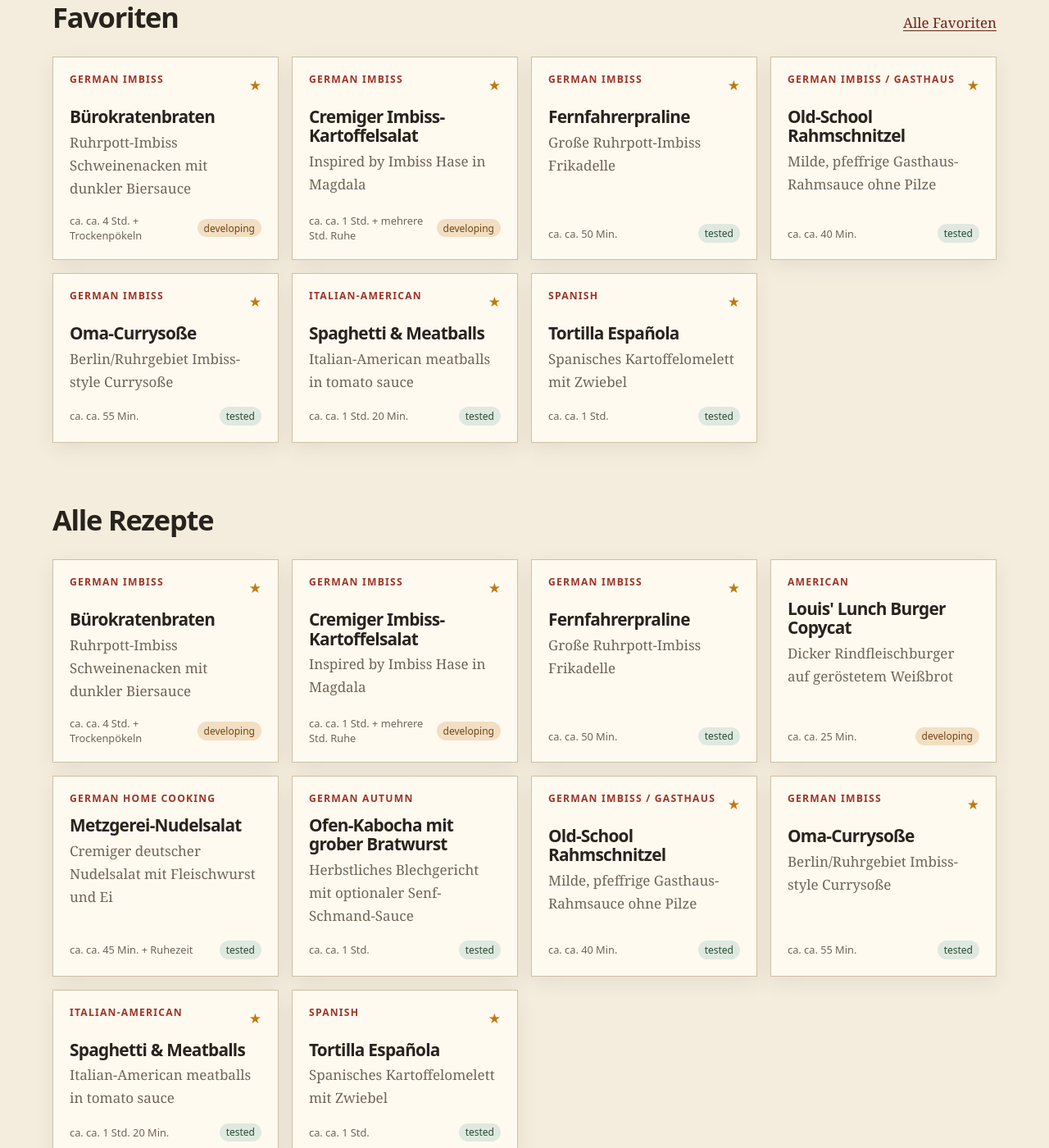
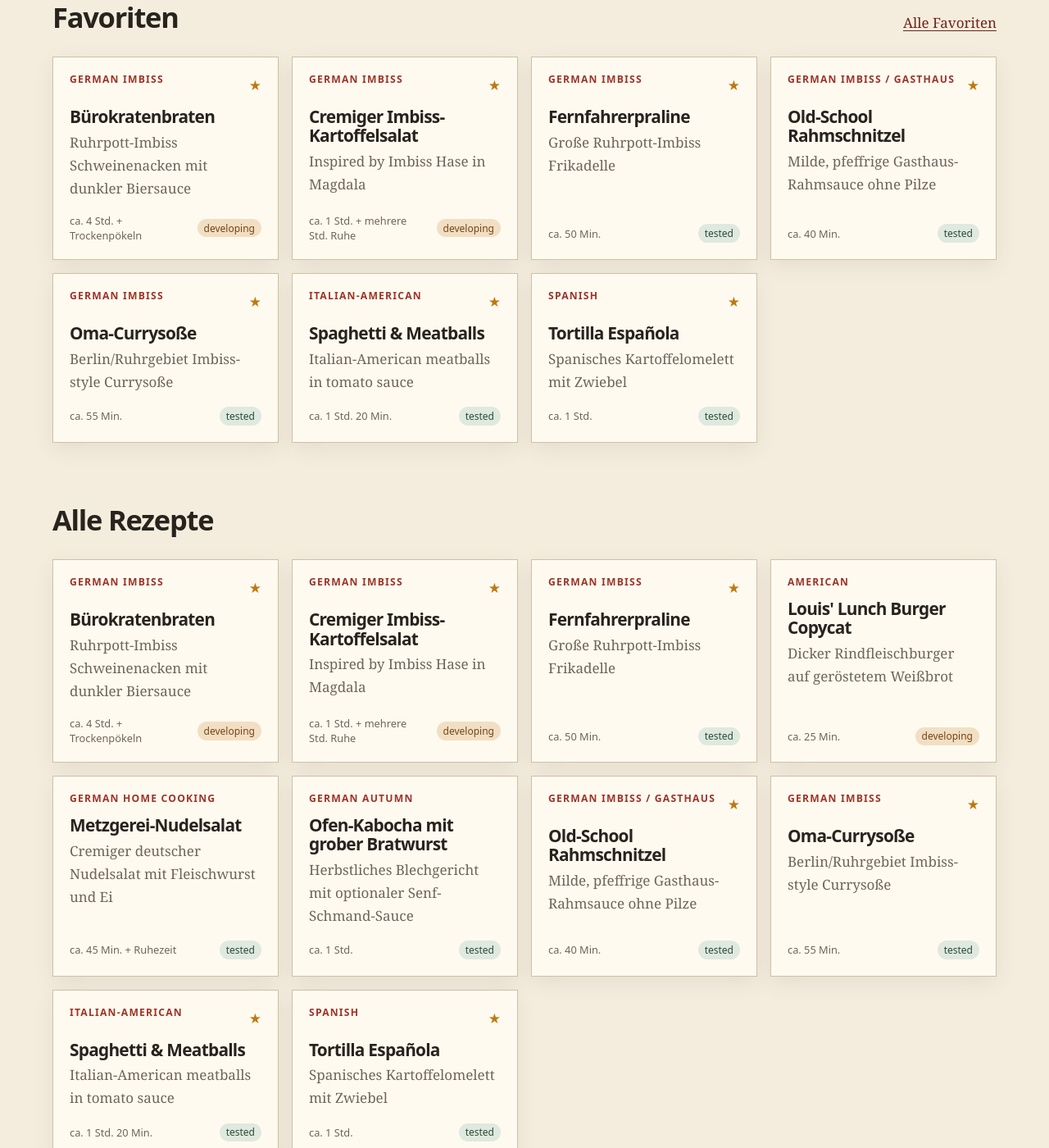
Before and after one commit to detherionx/bespoke-recipes, a Jekyll site: the page built from index.md, in a window 1280 px wide and 1400 px high, scrolled down 1284 px. Shown: the whole window at 82% size. Built offline with Jekyll 4.4.1, drawn with Linux system fonts in a browser that asks for light colours.

Commit message:
Fix recipe card time labels

```diff
--- a/_includes/recipe-card.html
+++ b/_includes/recipe-card.html
@@ -10,7 +10,7 @@
     <h3>{{ recipe.title }}</h3>
     {% if recipe.subtitle %}<p>{{ recipe.subtitle }}</p>{% endif %}
     <div class="card-meta">
-      {% if total_time %}<span>ca. {{ total_time }}</span>{% endif %}
+      {% if total_time %}<span>{{ total_time }}</span>{% endif %}
       <span class="status status-{{ recipe.status | slugify }}">{{ recipe.status }}</span>
     </div>
   </a>
```
